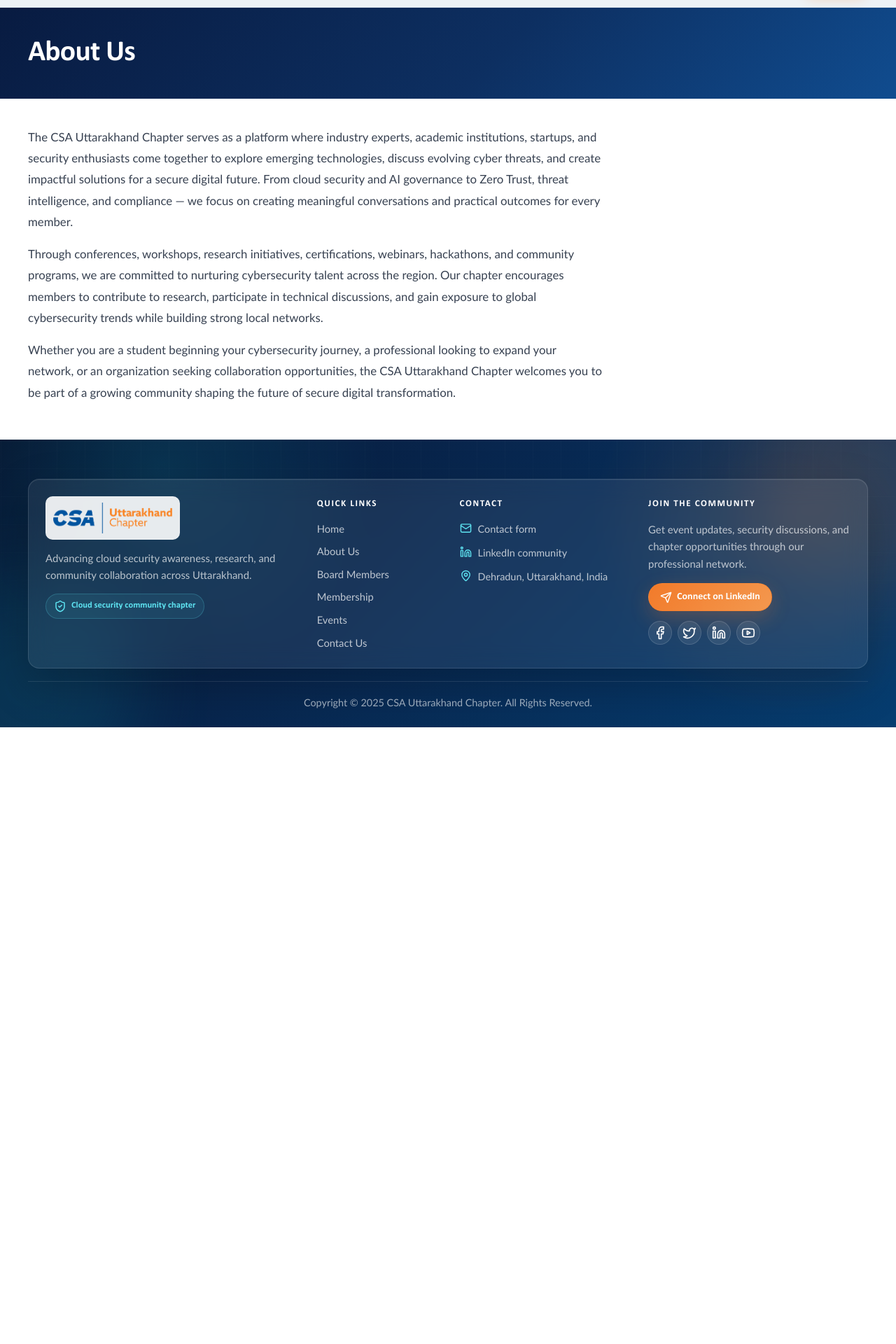
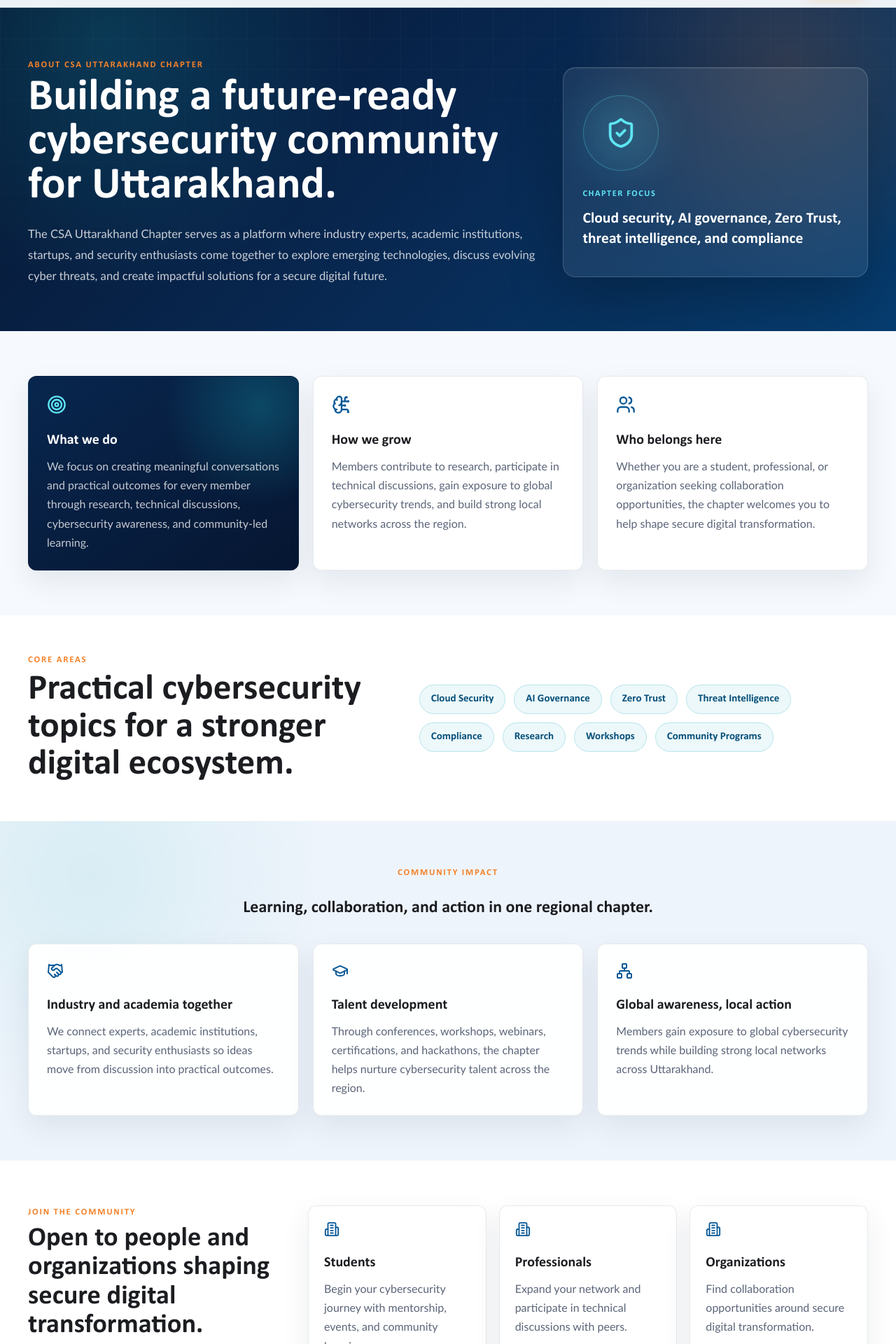
Before and after one commit to Anujrastogi-1/UKCSA, a Next.js app: page /about-us in a window 1280 px wide. Shown: the part 60-1980 px from the top of the page at 70% size. Before the commit the page ends 1099 px from the top, so only its background shows below. Built offline with nearby package versions, Linux system fonts and the light colour scheme; a web font is replaced by a local one.

Commit message:
Optimized space in Home

```diff
--- a/app/about-us/page.tsx
+++ b/app/about-us/page.tsx
@@ -1,29 +1,143 @@
-import { PageHero } from "../components";
+import { BrainCircuit, Building2, GraduationCap, Handshake, Network, ShieldCheck, Target, Users } from "lucide-react";
+
+const focusItems = [
+  "Cloud Security",
+  "AI Governance",
+  "Zero Trust",
+  "Threat Intelligence",
+  "Compliance",
+  "Research",
+  "Workshops",
+  "Community Programs"
+];
+
+const impactCards = [
+  {
+    title: "Industry and academia together",
+    description:
+      "We connect experts, academic institutions, startups, and security enthusiasts so ideas move from discussion into practical outcomes.",
+    icon: Handshake
+  },
+  {
+    title: "Talent development",
+    description:
+      "Through conferences, workshops, webinars, certifications, and hackathons, the chapter helps nurture cybersecurity talent across the region.",
+    icon: GraduationCap
+  },
+  {
+    title: "Global awareness, local action",
+    description:
+      "Members gain exposure to global cybersecurity trends while building strong local networks across Uttarakhand.",
+    icon: Network
+  }
+];
+
+const audienceCards = [
+  { title: "Students", description: "Begin your cybersecurity journey with mentorship, events, and community learning." },
+  { title: "Professionals", description: "Expand your network and participate in technical discussions with peers." },
+  { title: "Organizations", description: "Find collaboration opportunities around secure digital transformation." }
+];
 
 export default function AboutPage() {
   return (
-    <main>
-      <PageHero title="About Us" />
-      <section className="about-copy">
-        <div className="container">
+    <main className="about-page">
+      <section className="about-hero">
+        <div className="container about-hero-grid">
+          <div className="about-hero-copy">
+            <p className="eyebrow">About CSA Uttarakhand Chapter</p>
+            <h1>Building a future-ready cybersecurity community for Uttarakhand.</h1>
             <p>
               The CSA Uttarakhand Chapter serves as a platform where industry experts, academic institutions, startups,
               and security enthusiasts come together to explore emerging technologies, discuss evolving cyber threats,
-            and create impactful solutions for a secure digital future. From cloud security and AI governance to Zero
-            Trust, threat intelligence, and compliance — we focus on creating meaningful conversations and practical
-            outcomes for every member.
+              and create impactful solutions for a secure digital future.
             </p>
+          </div>
+          <div className="about-signal-panel" aria-label="Chapter focus summary">
+            <div className="about-signal-orbit">
+              <ShieldCheck size={46} />
+            </div>
+            <div>
+              <span>Chapter focus</span>
+              <strong>Cloud security, AI governance, Zero Trust, threat intelligence, and compliance</strong>
+            </div>
+          </div>
+        </div>
+      </section>
+
+      <section className="about-story">
+        <div className="container about-story-grid">
+          <article className="about-story-card about-story-card--dark">
+            <Target size={28} />
+            <h2>What we do</h2>
             <p>
-            Through conferences, workshops, research initiatives, certifications, webinars, hackathons, and community
-            programs, we are committed to nurturing cybersecurity talent across the region. Our chapter encourages
-            members to contribute to research, participate in technical discussions, and gain exposure to global
-            cybersecurity trends while building strong local networks.
+              We focus on creating meaningful conversations and practical outcomes for every member through research,
+              technical discussions, cybersecurity awareness, and community-led learning.
             </p>
+          </article>
+          <article className="about-story-card">
+            <BrainCircuit size={28} />
+            <h2>How we grow</h2>
             <p>
-            Whether you are a student beginning your cybersecurity journey, a professional looking to expand your
-            network, or an organization seeking collaboration opportunities, the CSA Uttarakhand Chapter welcomes you
-            to be part of a growing community shaping the future of secure digital transformation.
+              Members contribute to research, participate in technical discussions, gain exposure to global
+              cybersecurity trends, and build strong local networks across the region.
             </p>
+          </article>
+          <article className="about-story-card">
+            <Users size={28} />
+            <h2>Who belongs here</h2>
+            <p>
+              Whether you are a student, professional, or organization seeking collaboration opportunities, the chapter
+              welcomes you to help shape secure digital transformation.
+            </p>
+          </article>
+        </div>
+      </section>
+
+      <section className="about-focus-band">
+        <div className="container about-focus-inner">
+          <div>
+            <p className="eyebrow">Core areas</p>
+            <h2>Practical cybersecurity topics for a stronger digital ecosystem.</h2>
+          </div>
+          <div className="about-focus-list">
+            {focusItems.map((item) => (
+              <span key={item}>{item}</span>
+            ))}
+          </div>
+        </div>
+      </section>
+
+      <section className="about-impact">
+        <div className="container">
+          <div className="section-intro section-intro--center">
+            <p className="eyebrow">Community impact</p>
+            <h2>Learning, collaboration, and action in one regional chapter.</h2>
+          </div>
+          <div className="about-impact-grid">
+            {impactCards.map((card) => (
+              <article className="about-impact-card" key={card.title}>
+                <card.icon />
+                <h3>{card.title}</h3>
+                <p>{card.description}</p>
+              </article>
+            ))}
+          </div>
+        </div>
+      </section>
+
+      <section className="about-audience">
+        <div className="container about-audience-grid">
+          <div>
+            <p className="eyebrow">Join the community</p>
+            <h2>Open to people and organizations shaping secure digital transformation.</h2>
+          </div>
+          {audienceCards.map((card) => (
+            <article className="about-audience-card" key={card.title}>
+              <Building2 size={22} />
+              <h3>{card.title}</h3>
+              <p>{card.description}</p>
+            </article>
+          ))}
         </div>
       </section>
     </main>
--- a/app/globals.css
+++ b/app/globals.css
@@ -634,7 +634,7 @@
 /* ── Join Path Section ───────────────────────────────── */
 
 .join-path-section {
-  padding: 44px 0;
+  padding: 0 0 16px 0;
   background: #fff;
 }
 
@@ -802,19 +802,21 @@
 
 .leader-media {
   position: relative;
-  height: 240px;
+  height: 280px;
   overflow: hidden;
-  background: #10275a;
+  background:
+    radial-gradient(circle at 50% 8%, rgba(22, 169, 187, 0.22), transparent 38%),
+    linear-gradient(145deg, #081a38, #0b315f);
 }
 
 .leader-media img {
-  object-fit: cover;
-  object-position: center top;
+  object-fit: contain;
+  object-position: center center;
   transition: transform 0.4s ease;
 }
 
 .leader-card:hover .leader-media img {
-  transform: scale(1.05);
+  transform: scale(1.03);
 }
 
 .leader-copy {
@@ -1649,20 +1651,248 @@
 
 /* ── About Page ──────────────────────────────────────── */
 
-.about-copy {
-  padding: 40px 0 52px;
-}
-
-.about-copy p {
-  margin: 0 0 16px;
-  color: #374151;
-  font-size: 1.05rem;
+.about-page {
+  background: #f6f9fd;
+}
+
+.about-hero {
+  position: relative;
+  overflow: hidden;
+  padding: 72px 0 64px;
+  background:
+    radial-gradient(circle at 12% 10%, rgba(22, 169, 187, 0.22), transparent 30%),
+    radial-gradient(circle at 88% 18%, rgba(255, 127, 39, 0.17), transparent 26%),
+    linear-gradient(135deg, #061631 0%, #08264e 46%, #063d70 100%);
+  color: #fff;
+}
+
+.about-hero::before {
+  content: "";
+  position: absolute;
+  inset: 0;
+  background-image:
+    linear-gradient(rgba(255, 255, 255, 0.04) 1px, transparent 1px),
+    linear-gradient(90deg, rgba(255, 255, 255, 0.04) 1px, transparent 1px);
+  background-size: 44px 44px;
+  mask-image: linear-gradient(180deg, rgba(0, 0, 0, 0.72), transparent);
+}
+
+.about-hero-grid {
+  position: relative;
+  z-index: 1;
+  display: grid;
+  grid-template-columns: minmax(0, 1.25fr) minmax(280px, 0.75fr);
+  gap: 36px;
+  align-items: center;
+}
+
+.about-hero-copy h1 {
+  max-width: 780px;
+  margin: 0;
+  color: #fff;
+  font-size: clamp(2.45rem, 5vw, 4.9rem);
+  line-height: 0.98;
+}
+
+.about-hero-copy p:not(.eyebrow) {
+  max-width: 760px;
+  margin: 22px 0 0;
+  color: rgba(255, 255, 255, 0.78);
+  font-size: 1.04rem;
   line-height: 1.8;
-  max-width: 820px;
-}
-
-.about-copy p:last-child {
-  margin-bottom: 0;
+}
+
+.about-signal-panel {
+  min-height: 300px;
+  display: grid;
+  align-content: center;
+  gap: 24px;
+  padding: 28px;
+  border: 1px solid rgba(255, 255, 255, 0.16);
+  border-radius: 18px;
+  background: rgba(255, 255, 255, 0.08);
+  box-shadow: 0 30px 80px rgba(0, 0, 0, 0.24), inset 0 1px 0 rgba(255, 255, 255, 0.08);
+  backdrop-filter: blur(18px);
+}
+
+.about-signal-orbit {
+  width: 108px;
+  height: 108px;
+  display: grid;
+  place-items: center;
+  border: 1px solid rgba(94, 228, 242, 0.3);
+  border-radius: 50%;
+  background: radial-gradient(circle, rgba(94, 228, 242, 0.2), rgba(94, 228, 242, 0.05));
+  color: #5ee4f2;
+  box-shadow: 0 0 60px rgba(94, 228, 242, 0.16);
+}
+
+.about-signal-panel span {
+  display: block;
+  margin-bottom: 10px;
+  color: #5ee4f2;
+  font-size: 0.78rem;
+  font-weight: 800;
+  letter-spacing: 0.12em;
+  text-transform: uppercase;
+}
+
+.about-signal-panel strong {
+  color: #fff;
+  font-size: 1.35rem;
+  line-height: 1.35;
+}
+
+.about-story,
+.about-impact,
+.about-audience {
+  padding: 64px 0;
+}
+
+.about-story-grid,
+.about-impact-grid {
+  display: grid;
+  grid-template-columns: repeat(3, minmax(0, 1fr));
+  gap: 20px;
+}
+
+.about-story-card,
+.about-impact-card,
+.about-audience-card {
+  border: 1px solid rgba(15, 42, 70, 0.1);
+  border-radius: 12px;
+  background: rgba(255, 255, 255, 0.94);
+  box-shadow: 0 16px 42px rgba(15, 42, 70, 0.08);
+}
+
+.about-story-card,
+.about-impact-card {
+  padding: 26px;
+}
+
+.about-story-card svg,
+.about-impact-card svg,
+.about-audience-card svg {
+  color: var(--blue);
+}
+
+.about-story-card--dark {
+  background:
+    radial-gradient(circle at 86% 16%, rgba(22, 169, 187, 0.3), transparent 34%),
+    linear-gradient(145deg, #08264e, #061631);
+  color: #fff;
+}
+
+.about-story-card--dark svg,
+.about-story-card--dark h2 {
+  color: #5ee4f2;
+}
+
+.about-story-card h2,
+.about-impact-card h3,
+.about-audience-card h3 {
+  margin: 18px 0 10px;
+  color: var(--text);
+  font-size: 1.25rem;
+  line-height: 1.25;
+}
+
+.about-story-card--dark h2 {
+  color: #fff;
+}
+
+.about-story-card p,
+.about-impact-card p,
+.about-audience-card p {
+  margin: 0;
+  color: #5b6478;
+  line-height: 1.7;
+}
+
+.about-story-card--dark p {
+  color: rgba(255, 255, 255, 0.76);
+}
+
+.about-focus-band {
+  padding: 54px 0;
+  background: #fff;
+}
+
+.about-focus-inner {
+  display: grid;
+  grid-template-columns: minmax(0, 0.9fr) minmax(0, 1.1fr);
+  gap: 34px;
+  align-items: center;
+}
+
+.about-focus-inner h2 {
+  max-width: 560px;
+  margin: 0;
+  color: var(--text);
+  font-size: clamp(2rem, 4vw, 3.35rem);
+  line-height: 1.04;
+}
+
+.about-focus-list {
+  display: flex;
+  flex-wrap: wrap;
+  gap: 12px;
+}
+
+.about-focus-list span {
+  display: inline-flex;
+  align-items: center;
+  min-height: 42px;
+  padding: 0 16px;
+  border: 1px solid rgba(22, 169, 187, 0.24);
+  border-radius: 999px;
+  background: rgba(22, 169, 187, 0.08);
+  color: var(--link);
+  font-size: 0.94rem;
+  font-weight: 800;
+}
+
+.about-impact {
+  background:
+    radial-gradient(circle at 10% 16%, rgba(22, 169, 187, 0.1), transparent 28%),
+    #eef4fb;
+}
+
+.about-impact-card {
+  transition: transform 0.25s ease, box-shadow 0.25s ease, border-color 0.25s ease;
+}
+
+.about-impact-card:hover {
+  transform: translateY(-5px);
+  border-color: rgba(22, 169, 187, 0.42);
+  box-shadow: 0 24px 58px rgba(7, 88, 150, 0.15);
+}
+
+.about-audience {
+  background: #fff;
+}
+
+.about-audience-grid {
+  display: grid;
+  grid-template-columns: 1.2fr repeat(3, minmax(0, 0.8fr));
+  gap: 18px;
+  align-items: stretch;
+}
+
+.about-audience-grid > div {
+  padding-right: 18px;
+}
+
+.about-audience-grid h2 {
+  margin: 0;
+  color: var(--text);
+  font-size: clamp(1.9rem, 3vw, 2.8rem);
+  line-height: 1.08;
+}
+
+.about-audience-card {
+  min-height: 190px;
+  padding: 22px;
 }
 
 /* ── Board Page ──────────────────────────────────────── */
@@ -1695,6 +1925,21 @@
 
   .join-audience-grid {
     grid-template-columns: repeat(3, minmax(0, 1fr));
+  }
+
+  .about-hero-grid,
+  .about-focus-inner,
+  .about-audience-grid {
+    grid-template-columns: 1fr;
+  }
+
+  .about-audience-grid > div {
+    padding-right: 0;
+  }
+
+  .about-story-grid,
+  .about-impact-grid {
+    grid-template-columns: repeat(2, minmax(0, 1fr));
   }
 
   .footer-shell {
@@ -1821,8 +2066,18 @@
 
   .feature-grid,
   .leadership-grid,
+  .about-story-grid,
+  .about-impact-grid,
   .resource-grid {
     grid-template-columns: repeat(2, minmax(0, 1fr));
+  }
+
+  .about-hero {
+    padding: 58px 0 54px;
+  }
+
+  .about-signal-panel {
+    min-height: 240px;
   }
 
   .conference-row {
@@ -1907,6 +2162,8 @@
   .check-list,
   .feature-grid,
   .leadership-grid,
+  .about-story-grid,
+  .about-impact-grid,
   .resource-grid,
   .footer-shell {
     grid-template-columns: 1fr;
@@ -1963,6 +2220,10 @@
     padding: 32px 0 40px;
   }
 
+  .leader-media {
+    height: 250px;
+  }
+
   .resources {
     padding: 32px 0 40px;
   }
@@ -1984,8 +2245,34 @@
     justify-content: center;
   }
 
-  .about-copy {
-    padding: 30px 0 40px;
+  .about-hero {
+    padding: 40px 0;
+  }
+
+  .about-hero-copy h1 {
+    font-size: clamp(2rem, 10vw, 2.75rem);
+    line-height: 1.05;
+  }
+
+  .about-signal-panel,
+  .about-story-card,
+  .about-impact-card,
+  .about-audience-card {
+    padding: 20px;
+  }
+
+  .about-story,
+  .about-impact,
+  .about-audience {
+    padding: 36px 0;
+  }
+
+  .about-focus-band {
+    padding: 36px 0;
+  }
+
+  .about-focus-list {
+    gap: 9px;
   }
 
   .footer-shell {
```
Also changed, not shown: app/BoardMemberGrid.tsx (+8 -2 lines), public/assets/img/home-bg.png (added). Lines whose indentation alone changed are shown as unchanged.
